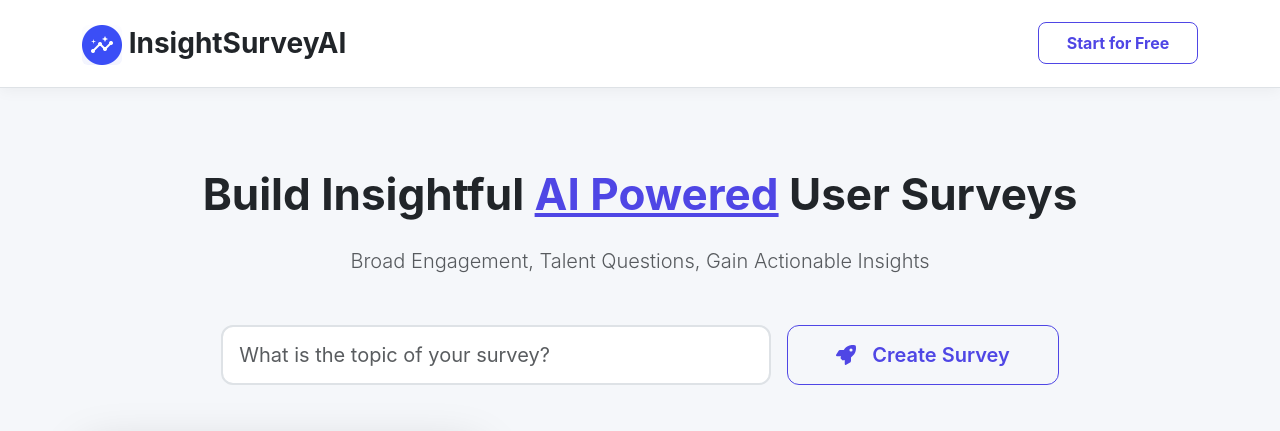
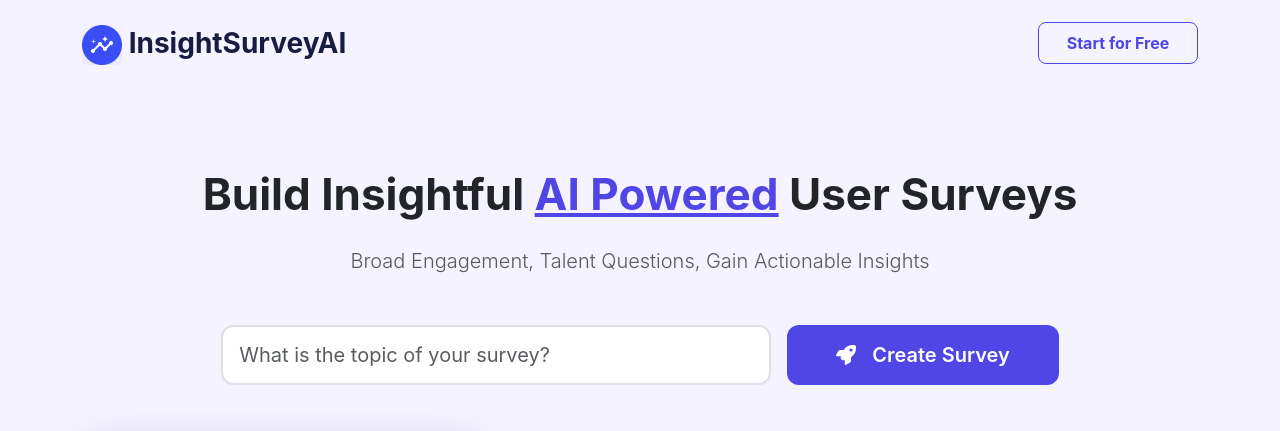
Before and after one commit to rishabhguptaxdev/productsuite-frontend, a React (Create React App) app: page / in a window 1280 px wide. Shown: the top 431 px of the page. Built offline with nearby package versions, Linux system fonts and the light colour scheme; no server answers.

Commit message:
made some css changes in navbar and take survey

```diff
--- a/src/components/LandingPage.jsx
+++ b/src/components/LandingPage.jsx
@@ -41,7 +41,7 @@ const LandingPage = () => {
 						InsightSurveyAI
 					</Navbar.Brand>
 					<button
-						className="btn btn-primary px-4 py-2 fw-bold"
+						className="btn navbarStartButton px-4 py-2 fw-bold"
 						onClick={() => loginWithRedirect()}
 						style={{ borderRadius: "8px", width: "10rem" }}
 					>
@@ -69,7 +69,7 @@ const LandingPage = () => {
 						</Col>
 						<Col md="auto">
 							<button
-								className="btn btn-primary btn-lg px-5 py-3 fw-semibold d-flex align-items-center"
+								className="btn heroSectionCreateSurveyButton btn-lg px-5 py-3 fw-semibold d-flex align-items-center"
 								onClick={() => loginWithRedirect()}
 							>
 								<FontAwesomeIcon icon={faRocket} className="me-3" />
--- a/src/css/landingPage.css
+++ b/src/css/landingPage.css
@@ -21,20 +21,46 @@
 /* ============== Navbar ============== */
 .navbar {
 	padding: 1rem 0;
-	box-shadow: 0 2px 15px rgba(0, 0, 0, 0.05);
+	background: rgba(
+		245,
+		243,
+		255,
+		0.95
+	) !important; /* Matching hero gradient color */
+	backdrop-filter: blur(8px);
+	border-bottom: none !important;
 }
 
-.btn-primary {
+.navbar-brand,
+.navbar-nav .nav-link {
+	color: #181c40 !important;
+}
+
+.navbar-brand:hover {
+	cursor: pointer;
+}
+
+.navbarStartButton {
 	background-color: transparent;
 	border-color: #4f46e5;
 	color: #4f46e5;
 	transition: all 0.3s ease;
 }
 
-.btn-primary:hover {
+.navbarStartButton:hover {
 	background-color: #4f46e5;
+	color: white;
 }
 
+.heroSectionCreateSurveyButton {
+	background-color: #4f46e5;
+	color: white;
+}
+
+.heroSectionCreateSurveyButton:hover {
+	background-color: #4f46e5;
+	color: white;
+}
 /* ============== Hero Section ============== */
 .hero-section h1 {
 	font-size: 2.75rem;
@@ -130,6 +156,17 @@
 /* Spacing Between Navbar and Hero */
 .hero-section {
 	padding-top: 120px !important;
+	background: linear-gradient(
+		to bottom,
+		rgba(245, 243, 255, 1) 0%,
+		rgba(245, 243, 255, 1) 50%,
+		rgba(255, 255, 255, 1) 50%
+	);
+	background-size: 100% 200%; /* Double height for smooth transition */
+}
+
+.hero-section::after {
+	content: none;
 }
 
 .hero-section span {
--- a/src/css/take_survey.css
+++ b/src/css/take_survey.css
@@ -55,6 +55,6 @@ button#actionBtn {
 
 @media (max-width: 768px) {
 	.survey-container {
-		width: 95%;
+		width: 90%;
 	}
 }
```
